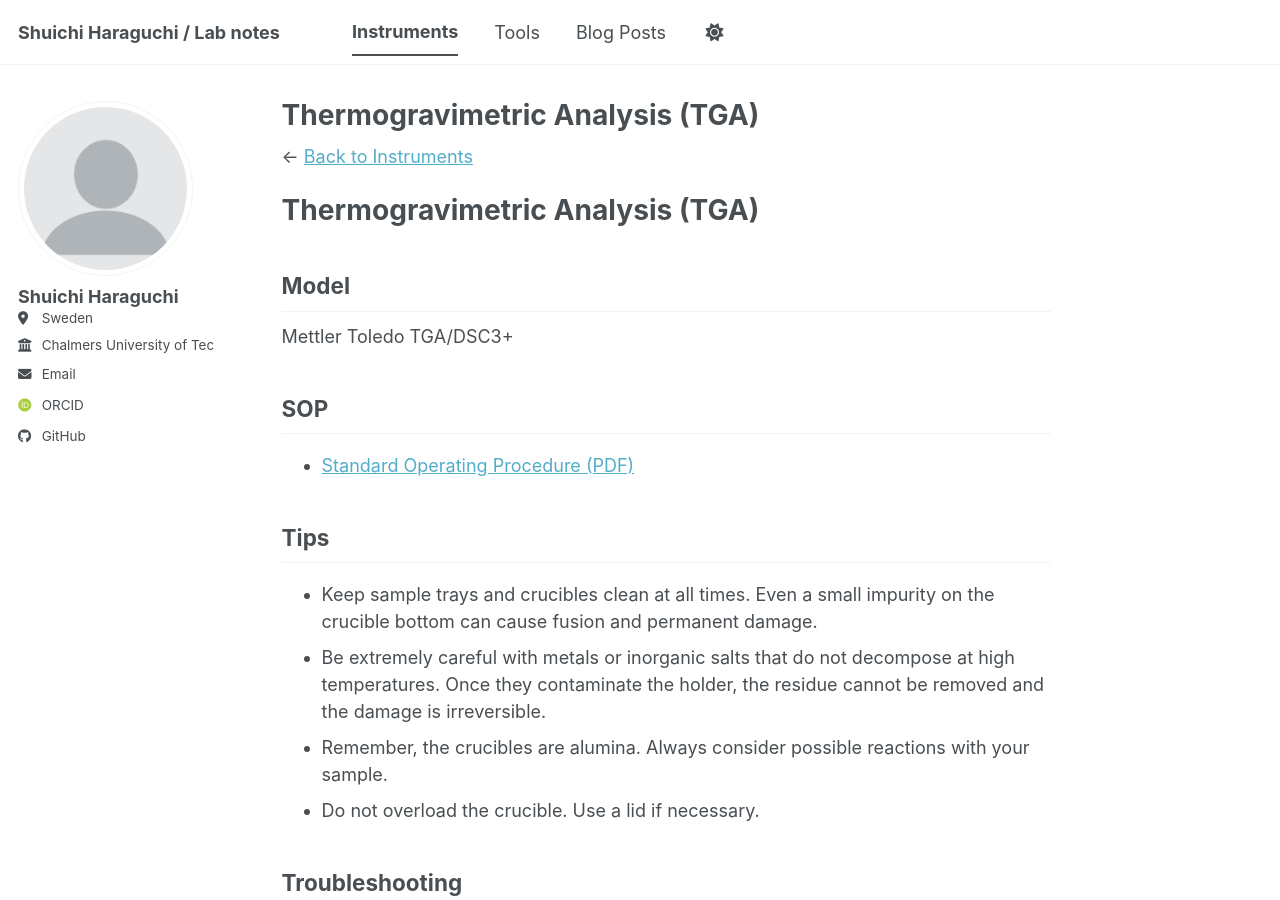
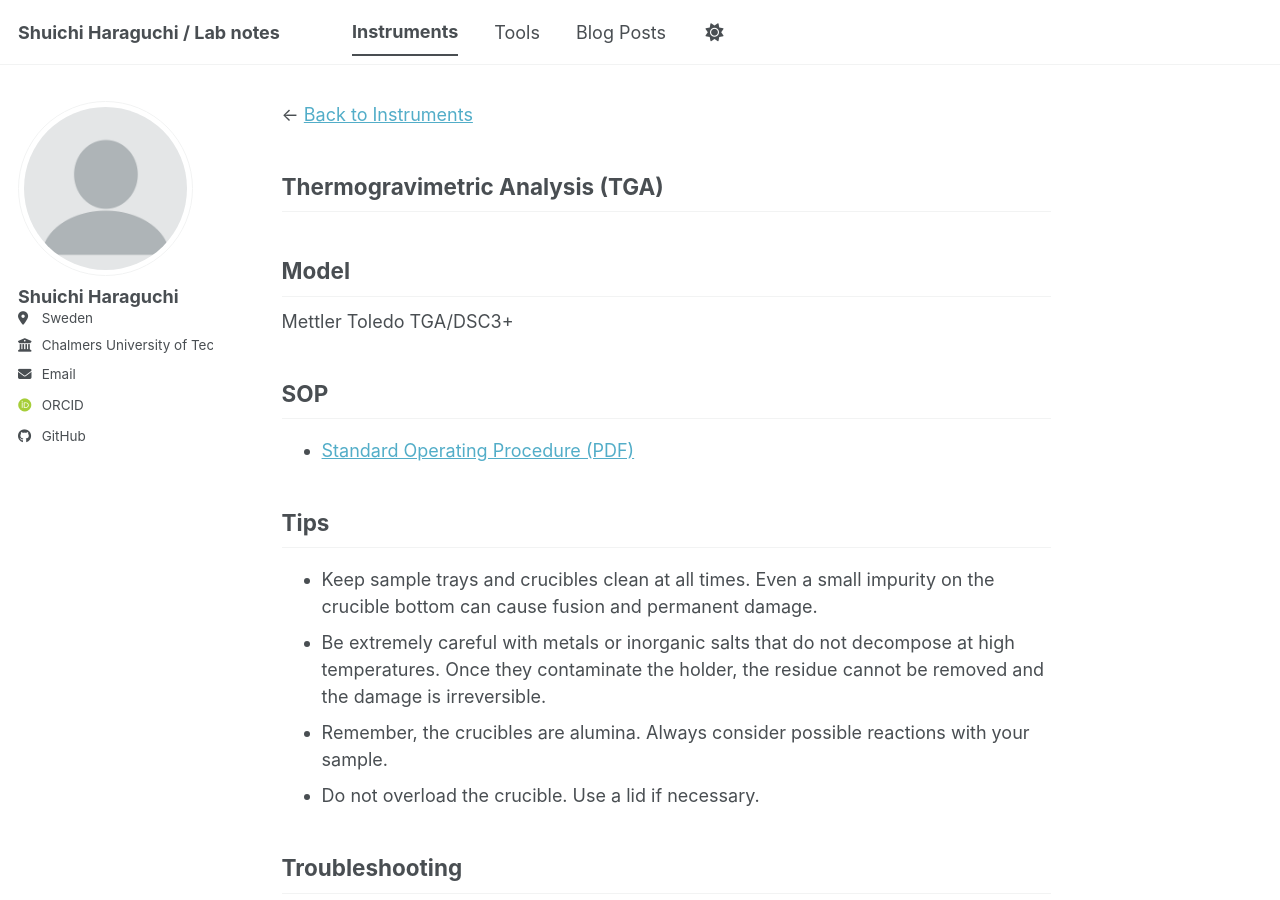
Before and after one commit to shuichi-h/academic-site, a Jekyll site: the page built from _pages/instruments-tga.md, in a window 1280 px wide and 900 px high. Built offline with Jekyll 4.4.1, drawn with Linux system fonts in a browser that asks for light colours; some web fonts are replaced; a script bundle is joined from its source files by our own code; library files that are not in the unit come from our copies.

Commit message:
Change header from H1 to H2 for TGA page

```diff
--- a/_pages/instruments-tga.md
+++ b/_pages/instruments-tga.md
@@ -1,12 +1,11 @@
 ---
-title: "Thermogravimetric Analysis (TGA)"
 permalink: /instruments/tga/
 layout: single
 author_profile: true
 ---
 ← [Back to Instruments](/academic-site/instruments/)
 
-# Thermogravimetric Analysis (TGA)
+## Thermogravimetric Analysis (TGA)
 ## Model
 Mettler Toledo TGA/DSC3+
 
```
